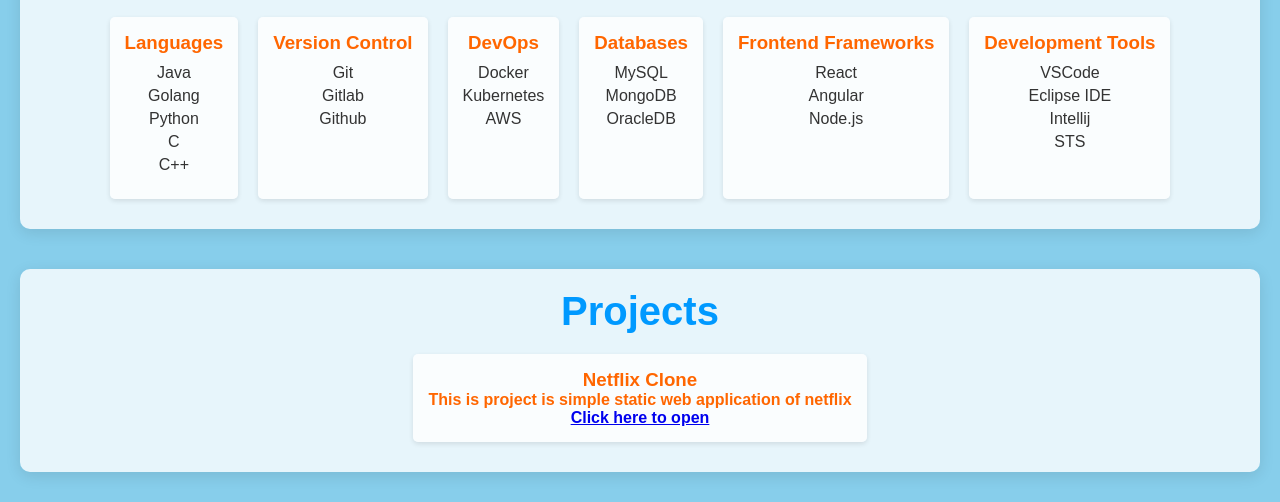
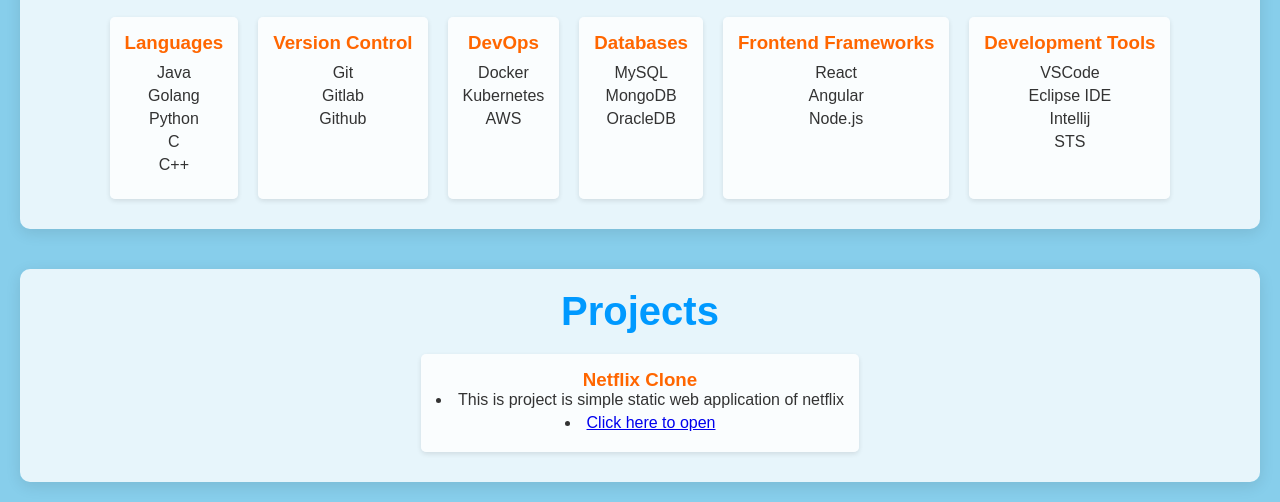
Before and after one commit to anandmuley568/Anand-Portfolio, a plain HTML site: page index.html in a window 1280 px wide. Shown: the part 471-973 px from the top of the page. Drawn offline with Linux system fonts and the light colour scheme.

Commit message:
Change project description to list items

```diff
--- a/index.html
+++ b/index.html
@@ -184,8 +184,8 @@
 	<div class="card-container">
         <div class="card">
             <h3>Netflix Clone</h3>
-             <h4> This is project is simple static web application of netflix</h4>
-			 <h4><a href="https://anandmuley568.github.io/netflix-clone-v2/">Click here to open</a></h4>
+             <li> This is project is simple static web application of netflix</li>
+			 <li><a href="https://anandmuley568.github.io/netflix-clone-v2/">Click here to open</a></li>
 			 <!-- <h5> https://anandmuley568.github.io/netflix-clone-v2/ </h5> -->
 			<!-- <a href="https://www.example.com">Visit Example Website</a> -->
     </div>
```
